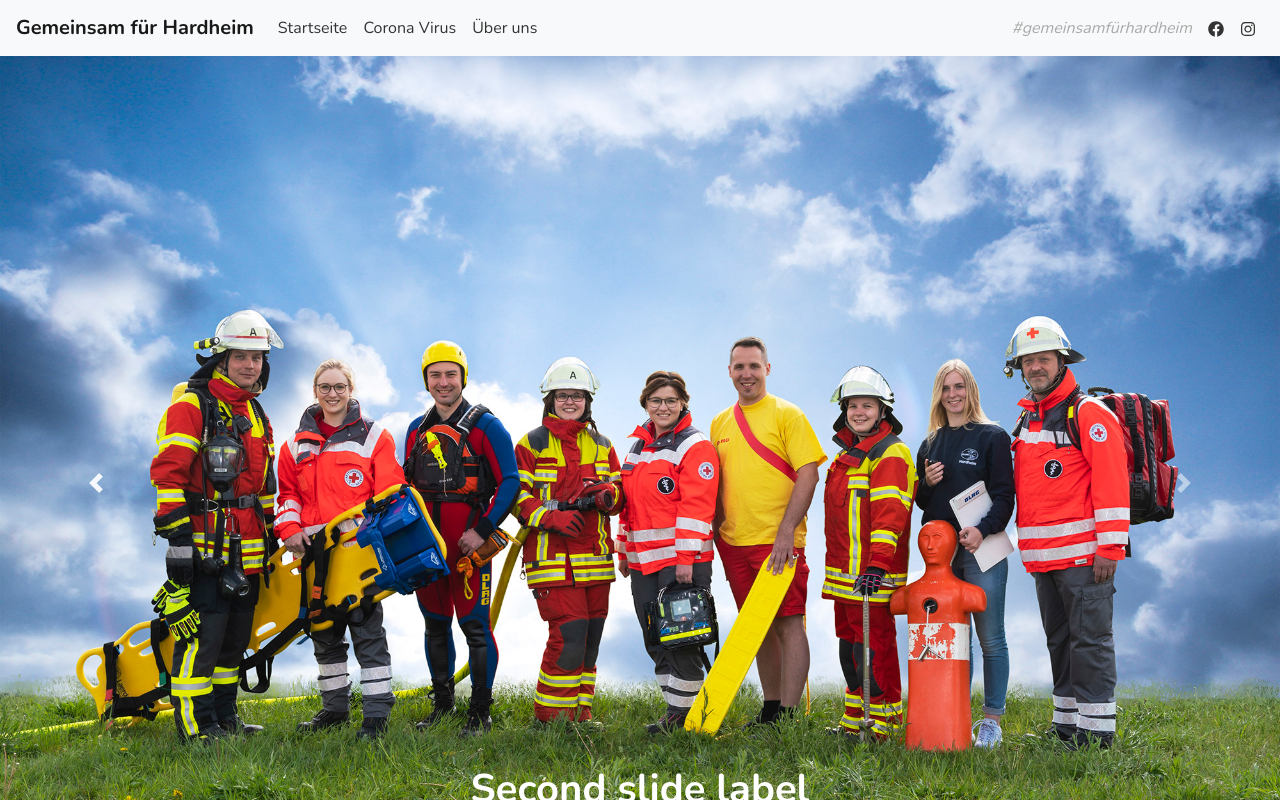
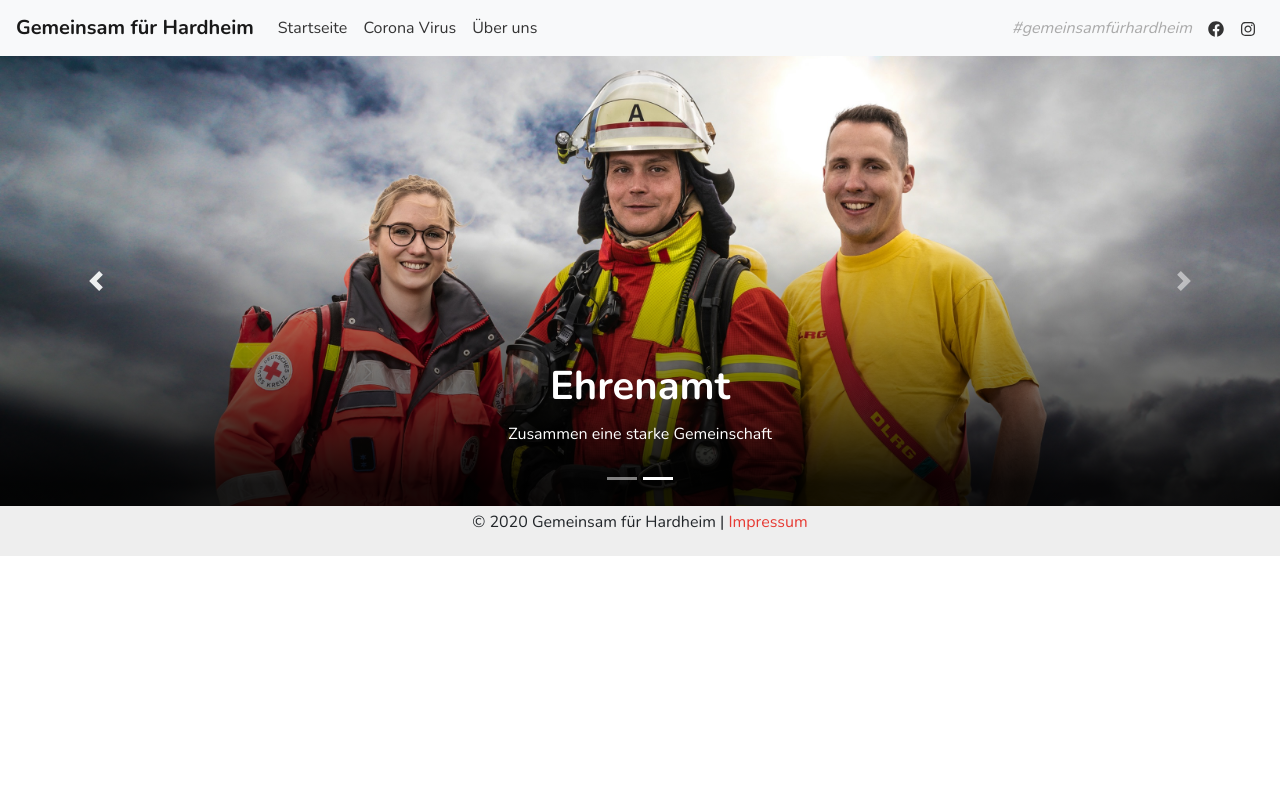
Before and after one commit to eisenils/gemeinsamfuerhardheim, a React (Create React App) app: page /slider in a window 1280 px wide. Both pictures are taken after a click on the button "Previous". Shown: the top 800 px of the page. Built offline with nearby package versions, Linux system fonts and the light colour scheme.

Commit message:
Implement Slideshow component on Home

```diff
--- a/src/components/Slider.jsx
+++ b/src/components/Slider.jsx
@@ -1,25 +1,33 @@
 import React, { Component } from "react";
 import Carousel from "react-bootstrap/Carousel";
-import slide1 from "../img/GfH_Header.jpg";
+import Header from "../img/GfH_Header2.jpg";
 
 class Slider extends Component {
   render() {
     return (
       <>
-        <Carousel interval="6000">
+        <Carousel interval="6000" indicators="false">
           <Carousel.Item>
-            <img className="d-block w-100 slider" src={slide1} alt="First slide" />
+            <div className="d-block w-100 slider" />
             <Carousel.Caption>
-              <h1>First slide label</h1>
-              <p>Nulla vitae elit libero, a pharetra augue mollis interdum.</p>
+              <h1>Gemeinsam für Hardheim</h1>
+              <p>Wir für dich! Du für uns?</p>
             </Carousel.Caption>
           </Carousel.Item>
           <Carousel.Item>
-            <img className="d-block w-100 slider" src={slide1} alt="Second slide" />
-
+            <div
+              className="d-block w-100 slider "
+              id="slider"
+              style={{
+                backgroundImage: `url(
+                  "${Header}"
+                )`,
+                zIndex: "-1"
+              }}
+            />
             <Carousel.Caption>
-              <h1>Second slide label</h1>
-              <p>Lorem ipsum dolor sit amet, consectetur adipiscing elit.</p>
+              <h1>Ehrenamt</h1>
+              <p>Zusammen eine starke Gemeinschaft</p>
             </Carousel.Caption>
           </Carousel.Item>
         </Carousel>
--- a/src/pages/Home.jsx
+++ b/src/pages/Home.jsx
@@ -1,12 +1,12 @@
 import React, { Component } from "react";
 import Einkaufshelfer from "../components/Einkaufshelfer";
-import Hero from "../components/Hero";
+import Slider from "../components/Slider";
 
 class Home extends Component {
   render() {
     return (
       <>
-        <Hero />
+        <Slider />
         <Einkaufshelfer />
       </>
     );
--- a/src/sass/_base.scss
+++ b/src/sass/_base.scss
@@ -83,8 +83,20 @@ a {
 }
 
 .slider {
-  width: 100%;
-  height: auto;
+  height: 450px;
+  background-image: url("../img/GfH_Header.jpg");
+  background-position: 50% 45%;
+  background-size: cover;
+
+  &:before {
+    content: '';
+    position: absolute;
+    top: 0;
+    right: 0;
+    bottom: 0;
+    left: 0;
+    background-image: linear-gradient(0deg, rgba(0, 0, 0, 0.9) 5%, rgba(255, 255, 255, 0) 60%);
+  }
 }
 
 .scroll-to-top {
```
Also changed, not shown: src/img/GfH_Header2.jpg (added).
